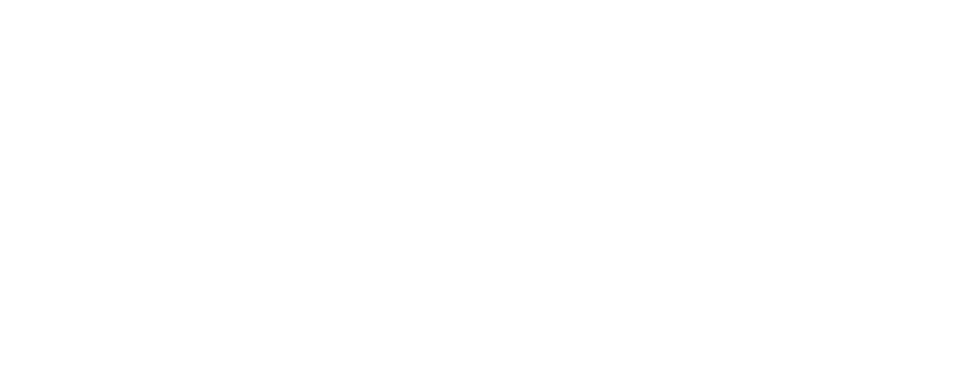
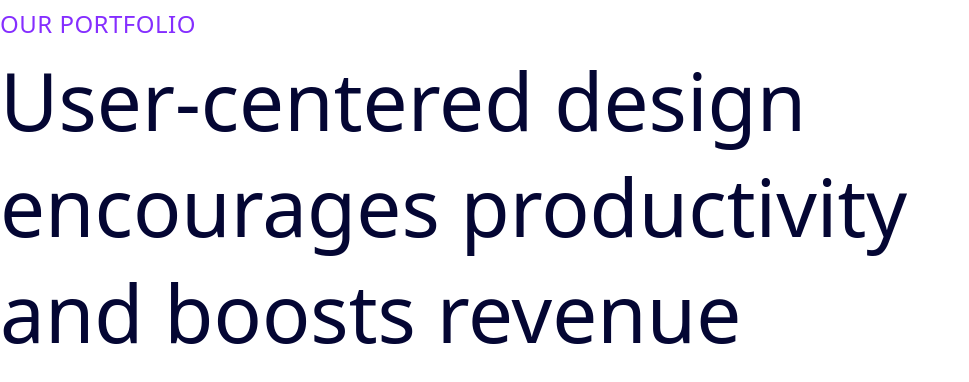
Before and after one commit to MehediHasanMridha/Fooderu_boys, a React (Vite) app: page / in a window 1280 px wide. Shown: the top 382 px of the page, without its empty margins (0-969 px from the left). Built offline with nearby package versions, Linux system fonts and the light colour scheme.

Commit message:
title has  done now time for card

```diff
--- a/src/App.jsx
+++ b/src/App.jsx
@@ -1,5 +1,11 @@
+import Title from "./components/ui/Title";
+
 const App = () => {
-  return <div></div>;
+  return (
+    <div>
+      <Title />
+    </div>
+  );
 };
 
 export default App;
--- /dev/null
+++ b/src/components/ui/Card.jsx
@@ -0,0 +1,5 @@
+const Card = () => {
+  return <div></div>;
+};
+
+export default Card;
--- /dev/null
+++ b/src/components/ui/Title.jsx
@@ -0,0 +1,14 @@
+const Title = () => {
+  return (
+    <div>
+      <h2 className="text-[#852EFF] text-2xl font-normal leading-[47px] tracking-[0.48px] ">
+        OUR PORTFOLIO
+      </h2>
+      <p className="text-[#040633] text-[80px] font-medium leading-[106px] w-[1027px] ">
+        User-centered design encourages productivity and boosts revenue
+      </p>
+    </div>
+  );
+};
+
+export default Title;
```
